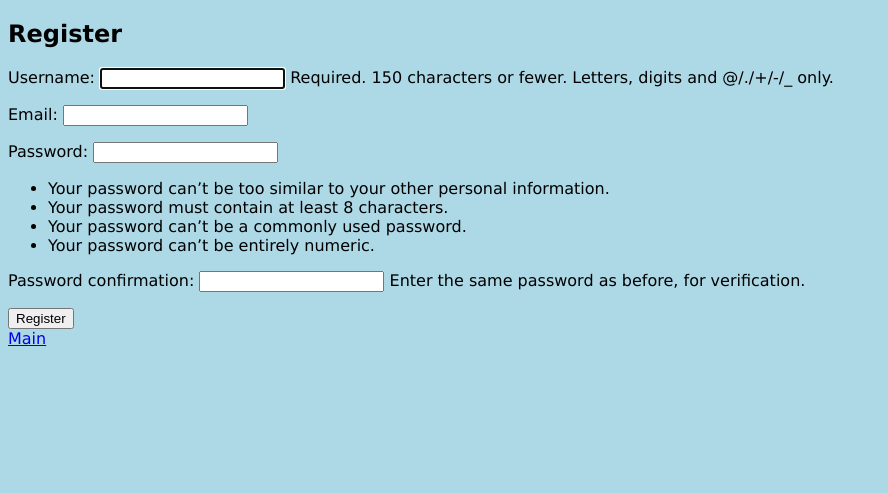
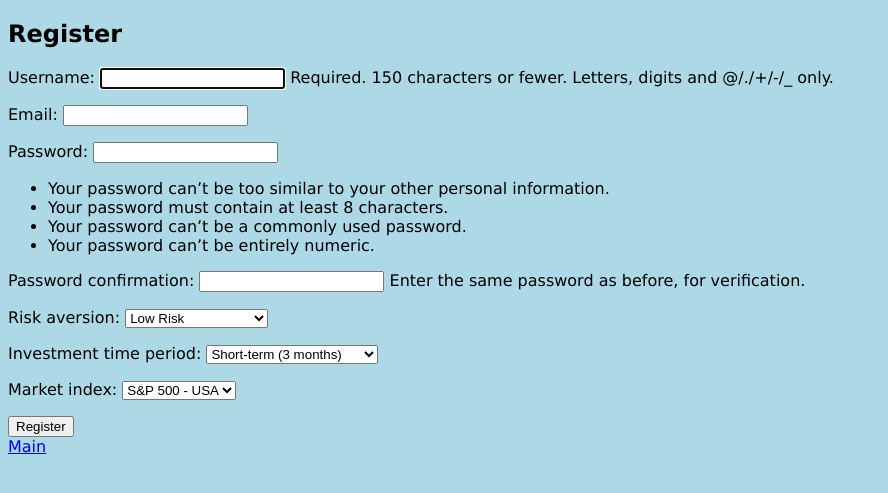
Before and after one commit to Abhiteja22/FYP, a Django app: page /register/ in a window 1280 px wide. Shown: the top 493 px of the page, without its empty margins (0-888 px from the left). Run offline with Django 4.2, Linux system fonts and the light colour scheme.

Commit message:
Added user registration function
- Change how risk_free_rate and expected_market_return is calculated in the other functions
- Find a london stock market index

```diff
--- a/fyp/app/forms.py
+++ b/fyp/app/forms.py
@@ -11,10 +11,34 @@ class UserRegisterForm(UserCreationForm):
         model = User
         fields = ['username', 'email', 'password1', 'password2']
 
-class ProfileUpdateForm(forms.ModelForm):
+class ProfileForm(forms.ModelForm):
+    RISK_CHOICES = [
+        (3, 'Low Risk'),
+        (2.5, 'Below Average Risk'),
+        (2, 'Average Risk'),
+        (1.5, 'Above Average Risk'),
+        (1, 'High Risk'),
+    ]
+    TIME_PERIOD_CHOICES = [
+        ('3month', 'Short-term (3 months)'),
+        ('2year', 'Short-Mid term (2 years)'),
+        ('5year', 'Mid term (5 years)'),
+        ('10year', 'Mid-Long term (10 years)'),
+        ('30year', 'Long-term (30 years)'),
+    ]
+    INDEX_CHOICES = [
+        ('SPY', 'S&P 500 - USA'),
+        ('FTSE', 'FTSE 100 - UK'), # Does not show
+        # ... other indexes ...
+    ]
+
+    risk_aversion = forms.ChoiceField(choices=RISK_CHOICES)
+    investment_time_period = forms.ChoiceField(choices=TIME_PERIOD_CHOICES)
+    market_index = forms.ChoiceField(choices=INDEX_CHOICES)
+
     class Meta:
         model = Profile
-        fields = ['risk_aversion']
+        fields = ['risk_aversion', 'investment_time_period', 'market_index']
 
 class AssetForm(forms.ModelForm):
     class Meta:
--- a/fyp/app/models.py
+++ b/fyp/app/models.py
@@ -17,9 +17,17 @@ class Stock(models.Model):
 class Profile(models.Model):
     user = models.OneToOneField(User, on_delete=models.CASCADE)
     risk_aversion = models.DecimalField(max_digits=5, decimal_places=2, null=True)
+    investment_time_period = models.CharField(max_length=20, null=True)
+    risk_free_rate = models.DecimalField(max_digits=7, decimal_places=5, null=True, blank=True, help_text="Annual risk-free rate of return")
+    expected_market_return = models.DecimalField(max_digits=7, decimal_places=5, null=True, blank=True, help_text="Annual expected return of the market")
+    market_index = models.CharField(max_length=10, null=True, help_text="Ticker symbol of the market index used for calculations")
 
     def __str__(self):
         return self.user.username
+    def formatted_risk_free_rate(self):
+        return "{:.3%}".format(self.risk_free_rate)
+    def formatted_expected_market_return(self):
+        return "{:.3%}".format(self.expected_market_return)
 
 class Portfolio(models.Model):
     user = models.ForeignKey(User, on_delete=models.CASCADE)
--- a/fyp/app/templates/profile/profile_view.html
+++ b/fyp/app/templates/profile/profile_view.html
@@ -4,6 +4,8 @@
   <h2>Profile</h2>
   <p>Username: {{ profile.user.username }}</p>
   <p>Risk Aversion: {{ profile.risk_aversion }}</p>
+  <p>Risk Free Rate: {{ profile.formatted_risk_free_rate }}</p>
+  <p>Expected Market Return: {{ profile.formatted_expected_market_return }}</p>
   <!-- Display other profile details -->
   <a href="{% url 'profile_update' %}">Edit Profile</a>
 {% endblock %}
--- a/fyp/app/templates/registration/register.html
+++ b/fyp/app/templates/registration/register.html
@@ -4,7 +4,8 @@
   <h2>Register</h2>
   <form method="post">
     {% csrf_token %}
-    {{ form.as_p }}
+    {{ user_form.as_p }}
+    {{ profile_form.as_p }}
     <button type="submit">Register</button>
-  </form>
+</form>
 {% endblock %}
--- a/fyp/app/urls.py
+++ b/fyp/app/urls.py
@@ -11,6 +11,7 @@ urlpatterns = [
     path('profile/', views.profile_view, name='profile_view'),
     path('profile/update/', views.profile_update, name='profile_update'),
     path('portfolio/<int:portfolio_id>/suggest_weightage/', views.portfolio_suggest_weightage, name='portfolio_suggest_weightage'),
+    path('stocks/', views.asset_list, name='asset_list'),  # Default to USA
     path('stocks/<str:country>/', views.asset_list, name='asset_list_country'),
     path('assets/<str:symbol>/', views.asset_detail_view, name='asset_detail'),
     path('search_stocks/', views.search_stocks, name='search_stocks'),
--- a/fyp/app/views.py
+++ b/fyp/app/views.py
@@ -6,9 +6,9 @@ from django.contrib import messages
 from django.contrib.auth.decorators import login_required
 from django.conf import settings
 from django.core.paginator import Paginator, EmptyPage, PageNotAnInteger
-from .models import Asset, PortfolioAsset, Portfolio
-from .forms import AddToPortfolioForm, ProfileUpdateForm, UserRegisterForm, PortfolioForm
-from .utils import calculate_optimal_weights_portfolio, calculate_portfolio_details, fetch_asset_details
+from .models import Asset, PortfolioAsset, Portfolio, Profile
+from .forms import AddToPortfolioForm, UserRegisterForm, ProfileForm, PortfolioForm
+from .utils import calculate_optimal_weights_portfolio, calculate_portfolio_details, fetch_asset_details, get_expected_market_return, get_risk_free_rate
 
 # Create your views here.
 
@@ -19,15 +19,26 @@ def main(request):
 
 def register(request):
     if request.method == 'POST':
-        form = UserRegisterForm(request.POST)
-        if form.is_valid():
-            form.save()
-            username = form.cleaned_data.get('username')
-            messages.success(request, f'Account created for {username}! You can now log in.')
+        user_form = UserRegisterForm(request.POST)
+        profile_form = ProfileForm(request.POST)
+        if user_form.is_valid() and profile_form.is_valid():
+            user = user_form.save()
+            # Obtain the existing Profile instance or create a new one if it doesn't exist
+            profile, created = Profile.objects.get_or_create(user=user)
+
+            # Update the profile with form data
+            profile_form = ProfileForm(request.POST, instance=profile)
+            profile = profile_form.save(commit=False)
+
+            profile.risk_free_rate = get_risk_free_rate(profile.investment_time_period)
+            profile.expected_market_return = get_expected_market_return(profile.market_index, profile.investment_time_period)
+
+            profile.save()
             return redirect('login')
     else:
-        form = UserRegisterForm()
-    return render(request, 'registration/register.html', {'form': form})
+        user_form = UserRegisterForm()
+        profile_form = ProfileForm()
+    return render(request, 'registration/register.html', {'user_form': user_form, 'profile_form': profile_form})
 
 @login_required
 def profile_view(request):
@@ -37,14 +48,16 @@ def profile_view(request):
 @login_required
 def profile_update(request):
     if request.method == 'POST':
-        form = ProfileUpdateForm(request.POST, instance=request.user.profile)
-        if form.is_valid():
-            form.save()
-            # Redirect to profile view or add a success message
+        profile_form = ProfileForm(request.POST, instance=request.user.profile)
+        if profile_form.is_valid():
+            profile = profile_form.save(commit=False)
+            profile.risk_free_rate = get_risk_free_rate(profile.investment_time_period)
+            profile.expected_market_return = get_expected_market_return(profile.market_index, profile.investment_time_period)
+            profile.save()
             return redirect('profile_view')
     else:
-        form = ProfileUpdateForm(instance=request.user.profile)
-    return render(request, 'profile/profile_update.html', {'form': form})
+        profile_form = ProfileForm(instance=request.user.profile)
+    return render(request, 'profile/profile_update.html', {'form': profile_form})
 
 @login_required
 def portfolio_create(request):
```
Also changed, not shown: fyp/app/utils.py (+22 -15 lines), fyp/app/migrations/0011_profile_expected_market_return_profile_market_index_and_more.py (added), fyp/app/migrations/0012_profile_investment_time_period_and_more.py (added).
